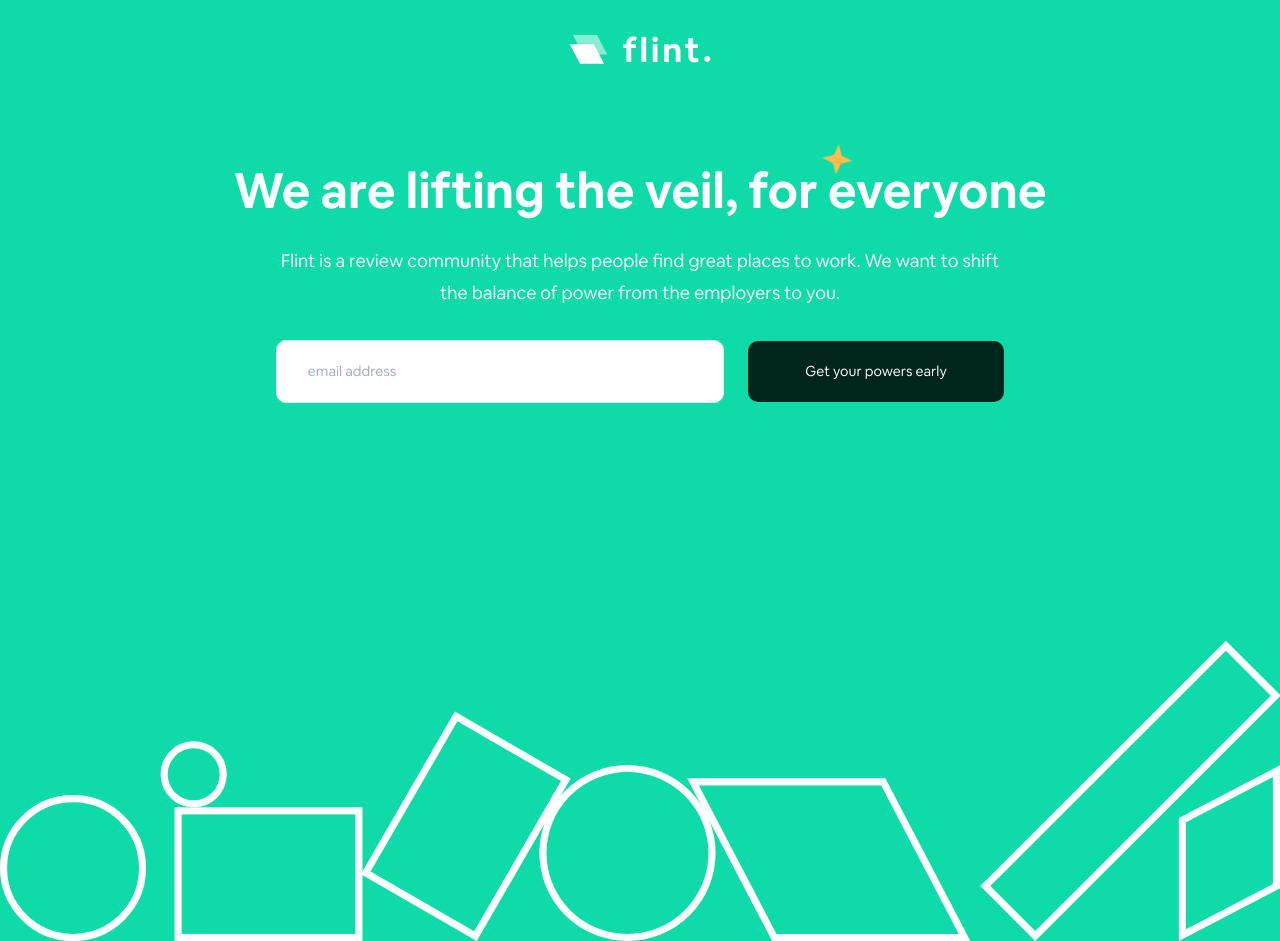
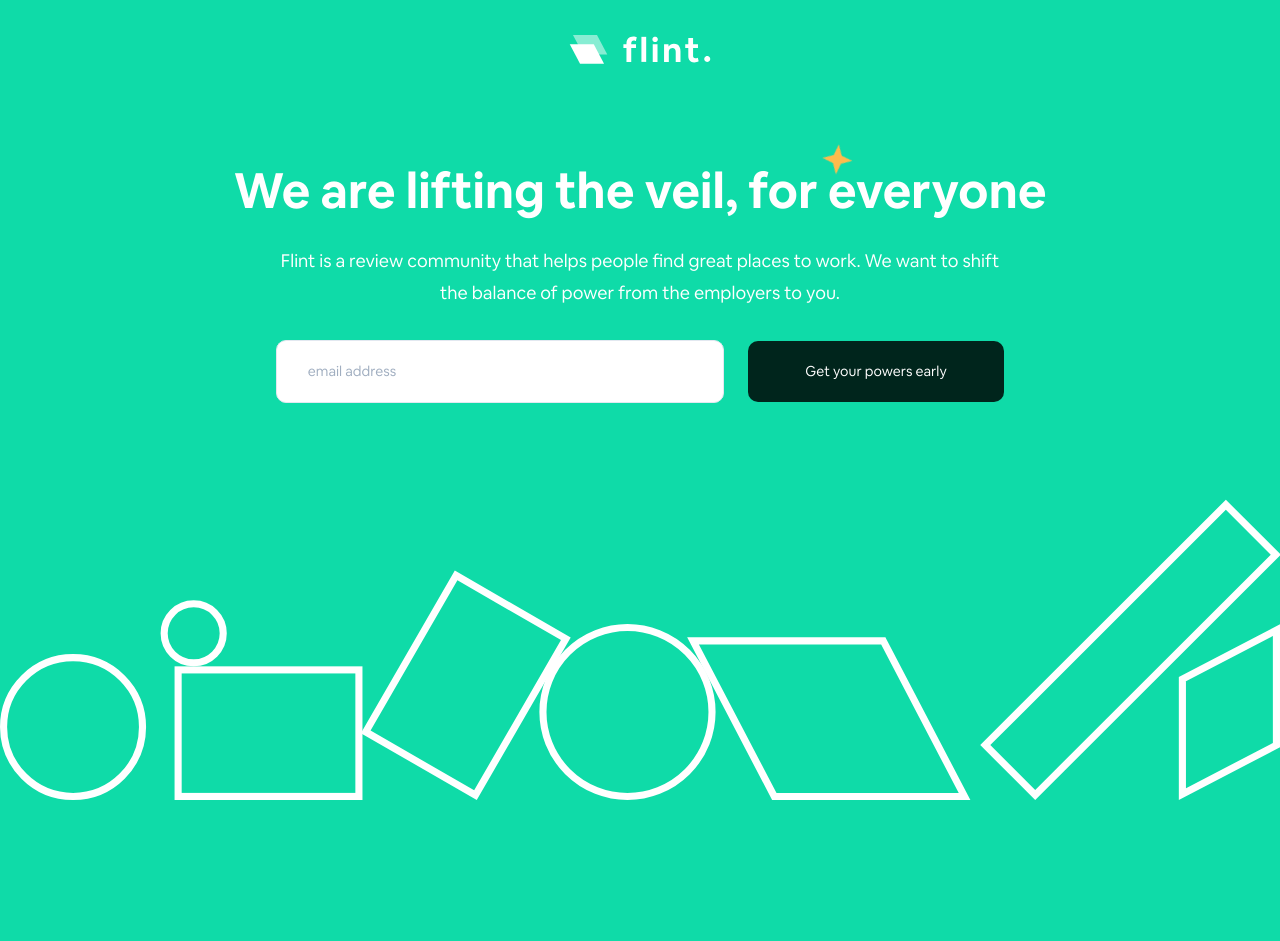
Before and after one commit to eoluwakayode34/flint, a React (Create React App) app: page / in a window 1280 px wide. After the commit the page ends 800 px from the top, so only its background shows below. Built offline with nearby package versions, Linux system fonts and the light colour scheme; a web font is replaced by a local one.

Commit message:
fix(object): fix the footer object

```diff
--- a/src/App.js
+++ b/src/App.js
@@ -14,7 +14,6 @@
 import footer from './asset/images/footer.svg'
 
 
-const MotionBox = motion(Box)
 const MotionFlex = motion(Flex)
 const TwinkleStar = motion(Image)
 
@@ -131,7 +130,8 @@
 
 >
 
-          <Image src={footer} w='100%'  margin={0}/>
+          <Image src={footer} w='100%' pos='absolute'
+    bottom='0'  margin={0}/>
         {/* <MotionBox>
         <Image src={box2} />
         </MotionBox>
```
